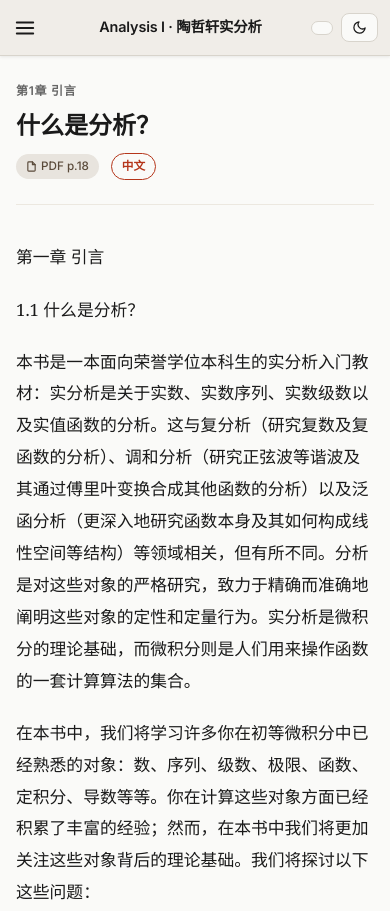
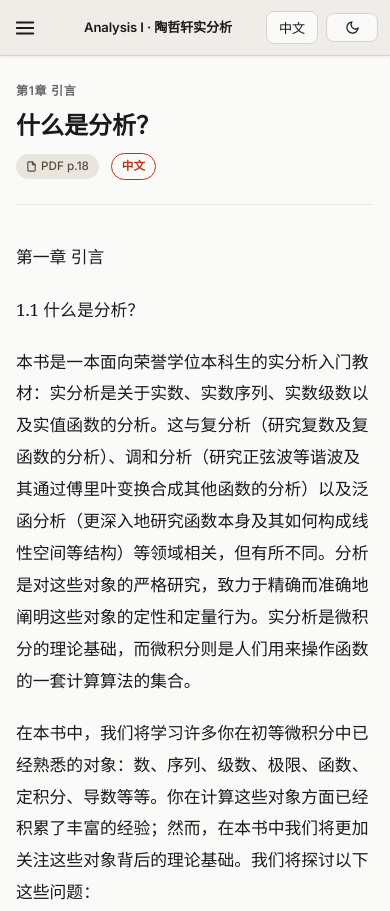
Before and after one commit to ColorlessBoy/analysis-tao-zh, a plain HTML site: page index.html in a window 390 px wide. Shown: the top 911 px of the page. Drawn offline with nearby package versions, Linux system fonts and the light colour scheme; a web font is replaced by a local one.

Commit message:
fix: mobile language toggle button overflow

```diff
--- a/css/style.css
+++ b/css/style.css
@@ -517,10 +517,13 @@ body.sidebar-open .sidebar-overlay {
 
 @media (max-width: 600px) {
   .header-inner { padding: 0 12px 0 8px; }
-  .site-title { font-size: 0.9rem; }
+  .site-title { font-size: 0.82rem; }
   .sec-title { font-size: 1.5rem; }
-  .ctrl-btn { padding: 6px 10px; }
-  .lang-label { display: none; }
+  .ctrl-btn {
+    padding: 6px 10px;
+    min-width: 52px;
+  }
+  .lang-label { display: inline; }
   .main-content { padding: 20px 16px 48px; }
 
   /* Sidebar takes full width on very small screens */
```
